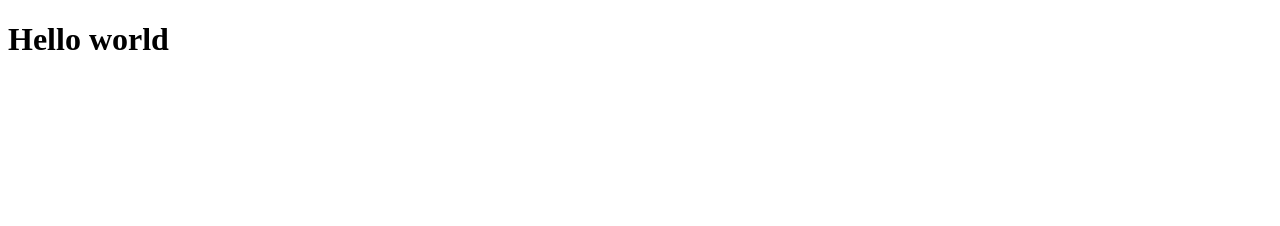
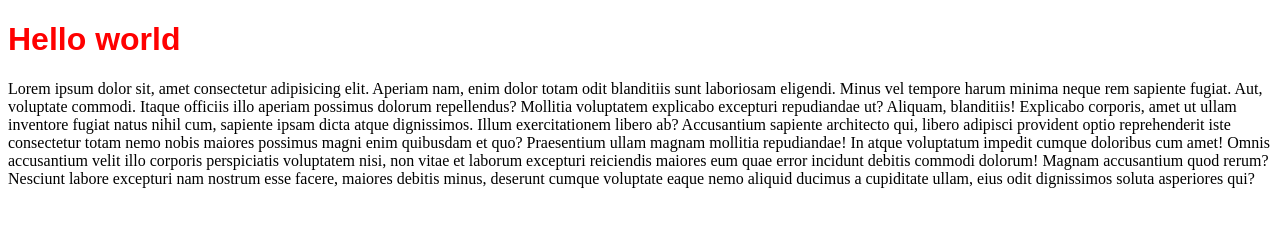
Before and after one commit to WSERW/test-repo, a plain HTML site: page index.html in a window 1280 px wide. Drawn offline with Linux system fonts and the light colour scheme.

Commit message:
lorem style

```diff
--- a/index.html
+++ b/index.html
@@ -5,8 +5,19 @@
     <meta http-equiv="X-UA-Compatible" content="IE=edge">
     <meta name="viewport" content="width=device-width, initial-scale=1.0">
     <title>Document</title>
+    <style>
+        h1{
+            color: red;
+            font-family: sans-serif;
+        }
+    </style>
 </head>
 <body>
     <h1>Hello world</h1>
+    Lorem ipsum dolor sit, amet consectetur adipisicing elit. Aperiam nam, enim dolor totam odit blanditiis sunt laboriosam eligendi. Minus vel tempore harum minima neque rem sapiente fugiat. Aut, voluptate commodi.
+    Itaque officiis illo aperiam possimus dolorum repellendus? Mollitia voluptatem explicabo excepturi repudiandae ut? Aliquam, blanditiis! Explicabo corporis, amet ut ullam inventore fugiat natus nihil cum, sapiente ipsam dicta atque dignissimos.
+    Illum exercitationem libero ab? Accusantium sapiente architecto qui, libero adipisci provident optio reprehenderit iste consectetur totam nemo nobis maiores possimus magni enim quibusdam et quo? Praesentium ullam magnam mollitia repudiandae!
+    In atque voluptatum impedit cumque doloribus cum amet! Omnis accusantium velit illo corporis perspiciatis voluptatem nisi, non vitae et laborum excepturi reiciendis maiores eum quae error incidunt debitis commodi dolorum!
+    Magnam accusantium quod rerum? Nesciunt labore excepturi nam nostrum esse facere, maiores debitis minus, deserunt cumque voluptate eaque nemo aliquid ducimus a cupiditate ullam, eius odit dignissimos soluta asperiores qui?
 </body>
 </html>
```
